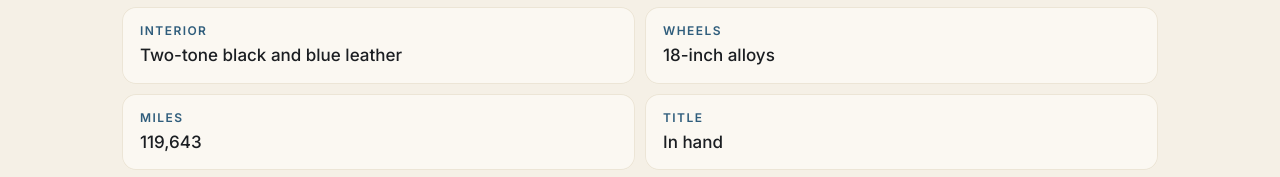
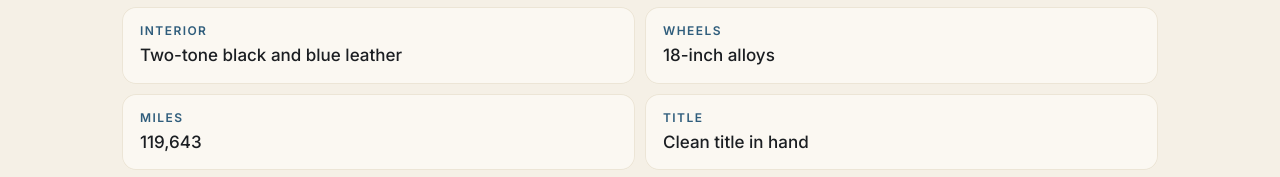
Before and after one commit to ajcadoo/beetle, a plain HTML site: page index.html in a window 1280 px wide. Shown: the part 1243-1420 px from the top of the page. Drawn offline with Linux system fonts and the light colour scheme.

Commit message:
Note clean title in hand
Co-Authored-By: Claude Opus 5.5 <noreply@anthropic.com>

```diff
--- a/index.html
+++ b/index.html
@@ -94,7 +94,7 @@
           <div><dt>Interior</dt><dd>Two-tone black and blue leather</dd></div>
           <div><dt>Wheels</dt><dd>18-inch alloys</dd></div>
           <div><dt>Miles</dt><dd>119,643</dd></div>
-          <div><dt>Title</dt><dd>In hand</dd></div>
+          <div><dt>Title</dt><dd>Clean title in hand</dd></div>
           <div><dt>Keys</dt><dd>Both original keys included</dd></div>
           <div><dt>Location</dt><dd>Leander, TX</dd></div>
           <div class="span-2"><dt>VIN</dt><dd class="mono">3VW7A7AT9DM800843</dd></div>
```
